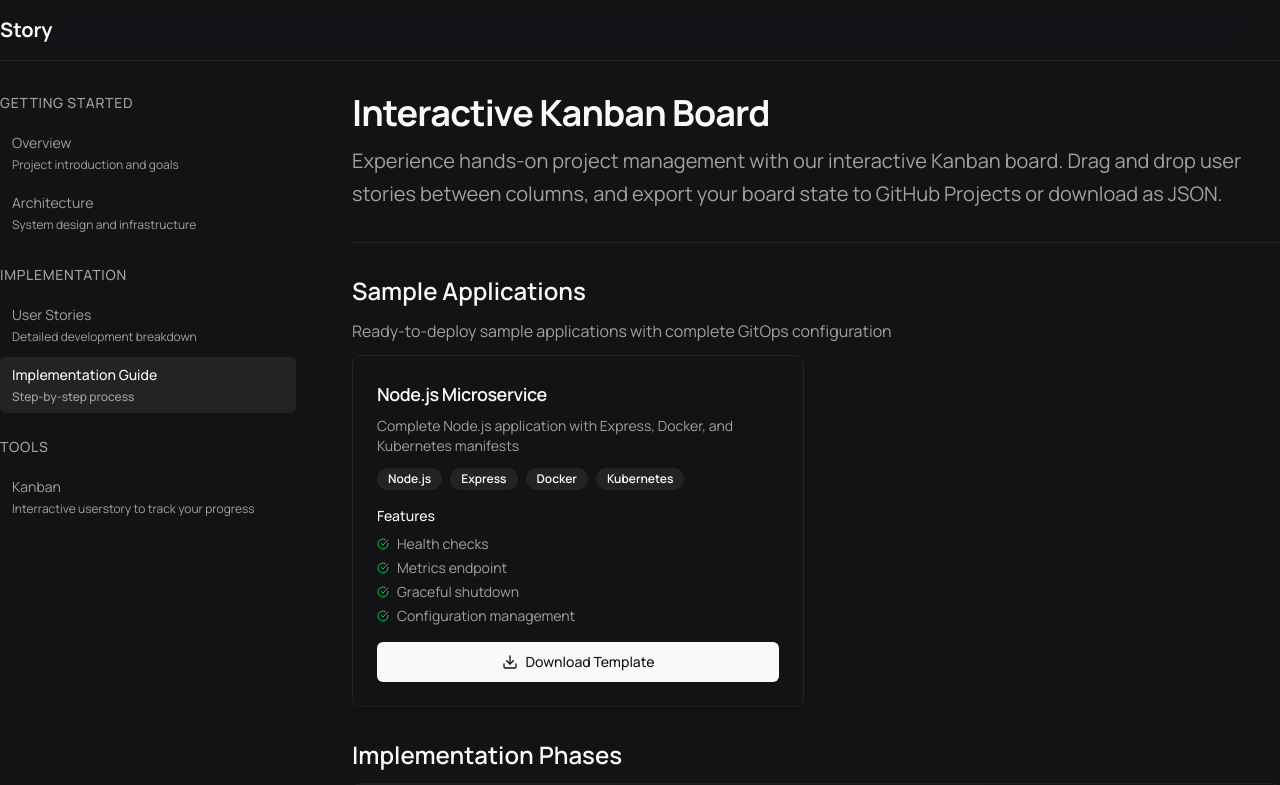
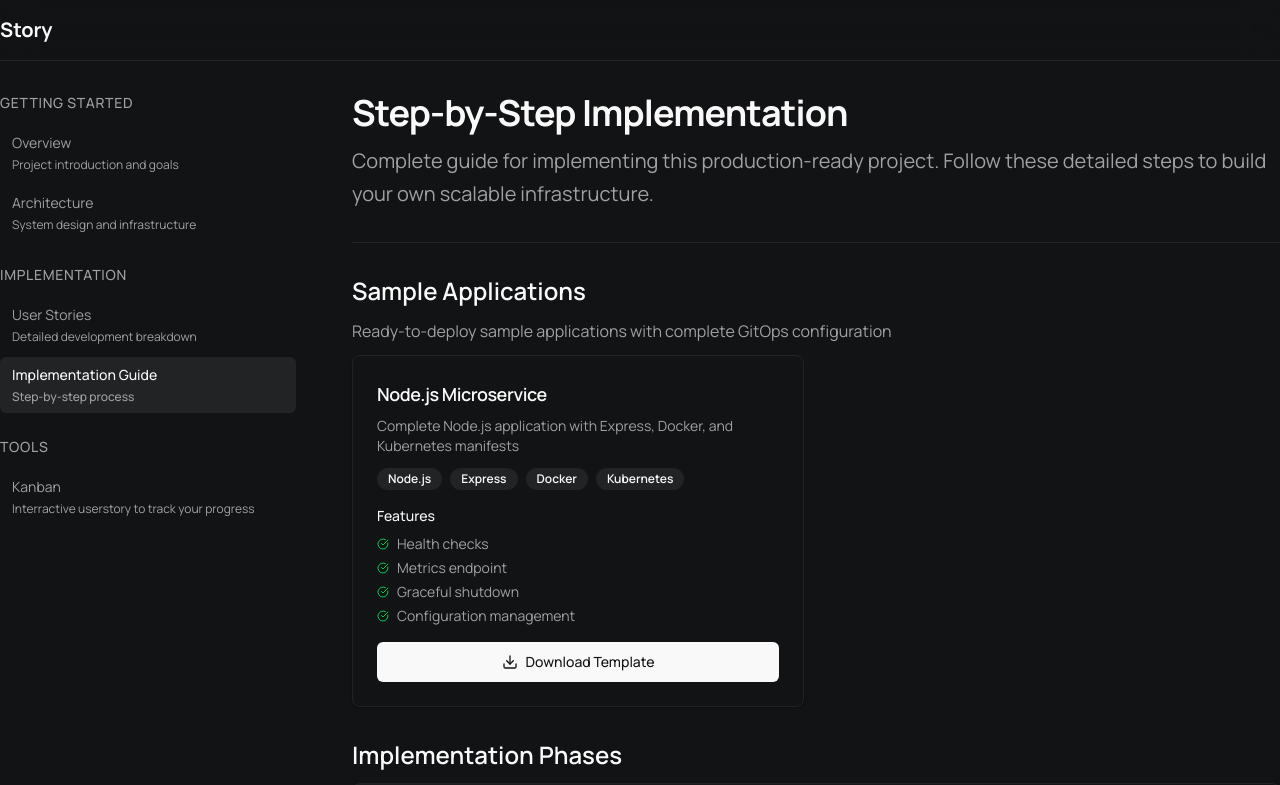
Before and after one commit to vishnumohanan404/storyvault, a Next.js app: page /project/1/implementation in a window 1280 px wide. Shown: the top 785 px of the page. Built offline with nearby package versions, Linux system fonts and the light colour scheme.

Commit message:
some content update

```diff
--- a/src/app/project/[id]/implementation/page.tsx
+++ b/src/app/project/[id]/implementation/page.tsx
@@ -19,8 +19,8 @@ const ImplementationPage = async ({ params }: ProjectPageProps) => {
   return (
     <main className="space-y-8 mb-5">
       <PageHeaderSection
-        title="Interactive Kanban Board"
-        description="Experience hands-on project management with our interactive Kanban board. Drag and drop user stories between columns, and export your board state to GitHub Projects or download as JSON."
+        title="Step-by-Step Implementation"
+        description="Complete guide for implementing this production-ready project. Follow these detailed steps to build your own scalable infrastructure."
       />
       <Separator />
       <section className="space-y-3">
--- a/src/app/project/[id]/userstories/page.tsx
+++ b/src/app/project/[id]/userstories/page.tsx
@@ -34,7 +34,7 @@ const UserStories = async ({ params }: { params: { id: string } }) => {
     <main className="space-y-8 mb-5">
       <PageHeaderSection
         title="User Stories"
-        description="Detailed breakdown of development phases, user requirements, and implementation strategies for the gitops aws-pipeline project."
+        description="Detailed breakdown of development phases, user requirements, and implementation strategies."
       />
       <Separator />
       <PageContentSection title="All User Stories">
```
